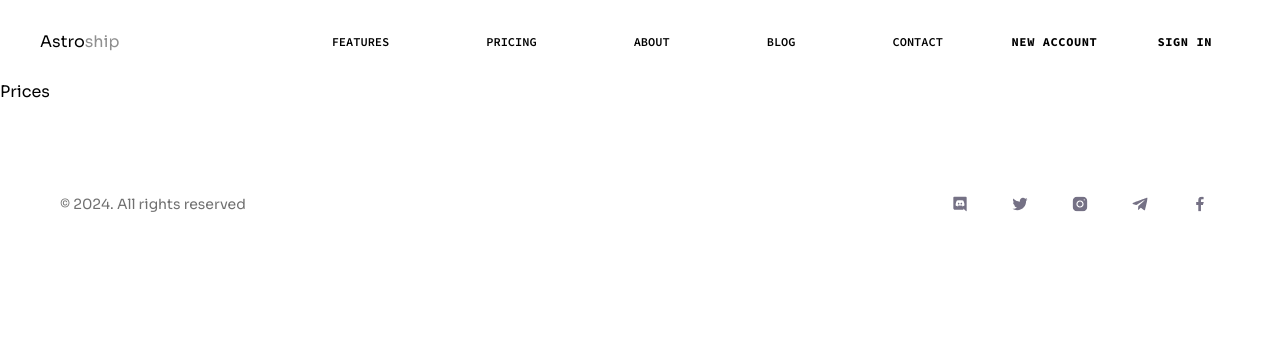
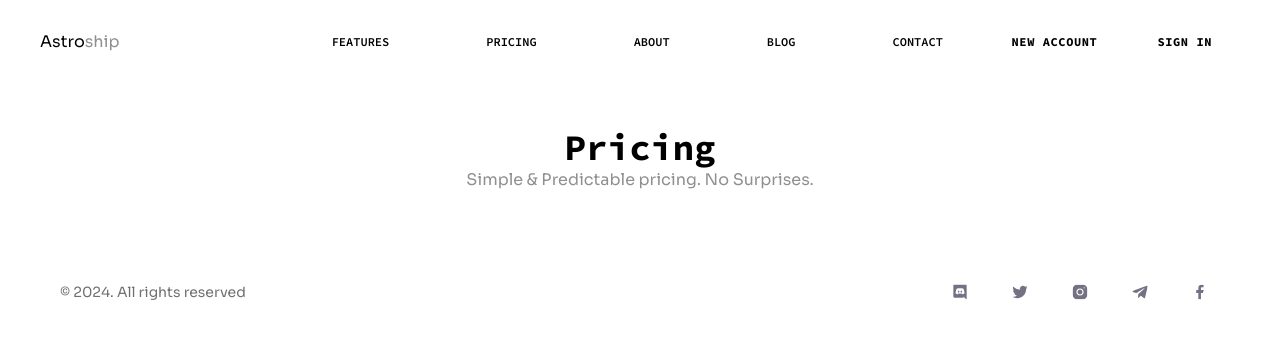
Before and after one commit to david-mulwa/Tailus1, a React (Vite) app: page /Prices in a window 1280 px wide. Shown: the top 338 px of the page. Built offline with nearby package versions, Linux system fonts and the light colour scheme.

Commit message:
about page

```diff
--- a/src/Pages/About.jsx
+++ b/src/Pages/About.jsx
@@ -13,15 +13,15 @@ const About = () => {
         <h1 className='text-3xl font-bold font-code'>Empowering the world with Astro.</h1>
         <p className='mt-5 text-n-6 text-wrap'>We're a multi-cultural team from around the world! We come from diverse backgrounds, bringing different personalities, experiences and skills to the job. This is what makes our team so special.</p>
       </div>
-      <div className='grid md:grid-cols-3 mx-auto max-w-4xl mt-12'>
+      <div className='grid md:grid-cols-3 mx-auto max-w-4xl content-center items-center gap-4 mt-12'>
         {staff.map((person)=>(
           <div className="group">
             <div key={person.id} className='w-full aspect-square'>
-              <img src={person.imageurl} alt={person.name} width={312}  height={312} />
+              <img src={person.imageurl} alt={person.name} sizes='(max-width:800px) 100vw, 400px' className='w-full  rounded transition group-hover:-translate-y-1 group-hover:shadow-xl bd-white object-cover object-center aspect-square' width={400} height={400} loading='lazy' />
             </div>
-            <div>
-              <h2>{person.name}</h2>
-              <p>{person.position}</p>
+            <div className='flex flex-col items-center justify-center'>
+              <h2 className='font-code font-bold text-xl'>{person.name}</h2>
+              <p className='text-n-6 '>{person.position}</p>
             </div>
           </div>
 
--- a/src/Pages/Prices.jsx
+++ b/src/Pages/Prices.jsx
@@ -2,7 +2,12 @@ import Section from '../components/Section'
 
 const Prices = () => {
   return (
-    <Section>Prices</Section>
+    <Section>
+      <div className='mt-12 flex flex-col items-center justify-center '>
+        <h2 className='text-4xl font-bold font-code '>Pricing</h2>
+        <p className='text-n-6 '>Simple & Predictable pricing. No Surprises.</p>
+      </div>
+    </Section>
   )
 }
 
--- a/src/assets/index.js
+++ b/src/assets/index.js
@@ -19,7 +19,7 @@ import vmware from './icons/vmware.png'
 import stream from './icons/stream.png'
 import namp from './icons/namp.png'
 import vuetify from './icons/vuetify.png'
-import janette from './images/staff/janette.jpg'
+import janette from './images/staff/Janette.jpg'
 import marcell from './images/staff/marcell.jpg'
 import robert from './images/staff/robert.jpg'
 
```
